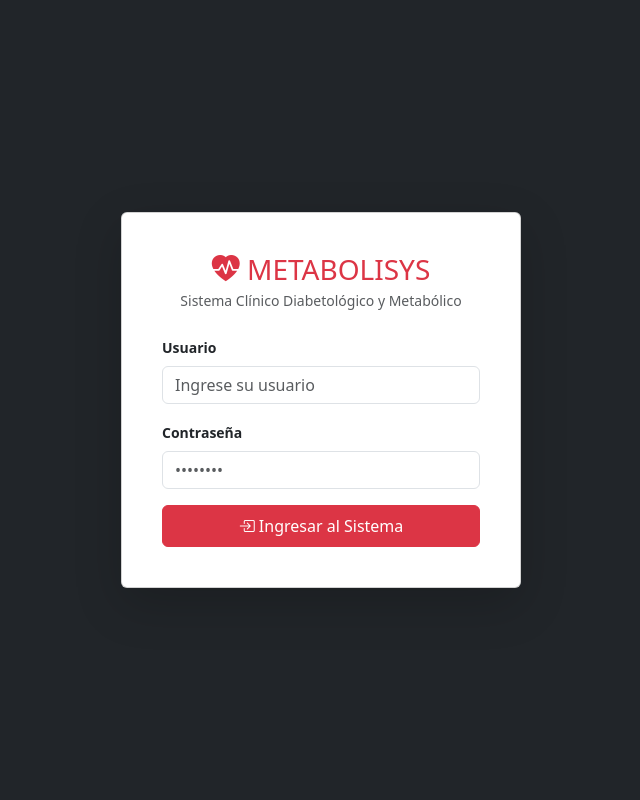
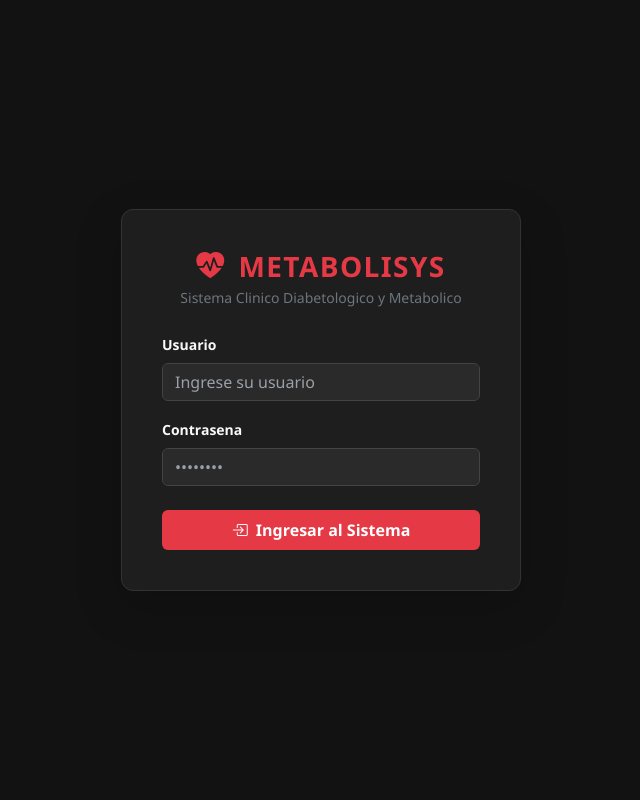
Before and after one commit to patriciafranco-web/metabolysisdem, a Flask app: page /login in a window 1280 px wide. Shown: the whole page, without its empty margins (319-959 px from the left). Run offline with Flask 3, Linux system fonts and the light colour scheme.

Commit message:
Update login.html

```diff
--- a/templates/login.html
+++ b/templates/login.html
@@ -6,29 +6,72 @@
     <title>Acceso - Metabolisys</title>
     <link href="https://cdn.jsdelivr.net/npm/bootstrap@5.3.2/dist/css/bootstrap.min.css" rel="stylesheet">
     <link rel="stylesheet" href="https://cdn.jsdelivr.net/npm/bootstrap-icons@1.11.1/font/bootstrap-icons.css">
+    <style>
+        body {
+            background-color: #121212 !important;
+            color: #e9ecef;
+            font-family: 'Segoe UI', Tahoma, Geneva, Verdana, sans-serif;
+        }
+        .login-card {
+            background-color: #1e1e1e !important;
+            border: 1px solid #333 !important;
+            color: #ffffff !important;
+            border-radius: 12px;
+        }
+        .form-control {
+            background-color: #2a2a2a !important;
+            border: 1px solid #444 !important;
+            color: #ffffff !important;
+        }
+        .form-control:focus {
+            background-color: #323232 !important;
+            border-color: #e63946 !important;
+            color: #ffffff !important;
+            box-shadow: 0 0 0 0.2rem rgba(230, 57, 70, 0.2) !important;
+        }
+        .form-control::placeholder {
+            color: #9aa0a6;
+        }
+        .brand-heading {
+            color: #e63946;
+            letter-spacing: 0.05em;
+        }
+        .btn-login {
+            background-color: #e63946;
+            border: none;
+            font-weight: 600;
+        }
+        .btn-login:hover {
+            background-color: #d90429;
+        }
+    </style>
 </head>
-<body class="bg-dark d-flex align-items-center justify-content-center vh-100">
-    <div class="card shadow-lg p-4" style="width: 100%; max-width: 400px;">
+<body class="d-flex align-items-center justify-content-center vh-100 px-3">
+    <div class="card login-card shadow-lg p-4" style="width: 100%; max-width: 400px;">
         <div class="card-body text-center">
-            <h3 class="text-danger mb-1"><i class="bi bi-heart-pulse-fill"></i> METABOLISYS</h3>
-            <p class="text-muted small mb-4">Sistema Clínico Diabetológico y Metabólico</p>
+            <h3 class="brand-heading fw-bold mb-1">
+                <i class="bi bi-heart-pulse-fill me-1"></i> METABOLISYS
+            </h3>
+            <p class="text-secondary small mb-4">Sistema Clinico Diabetologico y Metabolico</p>
 
             {% if error %}
-            <div class="alert alert-danger py-2 small" role="alert">
+            <div class="alert alert-danger py-2 small text-start" role="alert">
                 {{ error }}
             </div>
             {% endif %}
 
             <form method="POST">
                 <div class="mb-3 text-start">
-                    <label class="form-label fw-bold small">Usuario</label>
-                    <input type="text" class="form-control" name="username" placeholder="Ingrese su usuario" required>
+                    <label class="form-label fw-semibold small text-light">Usuario</label>
+                    <input type="text" class="form-control" name="username" placeholder="Ingrese su usuario" autocomplete="username" required>
                 </div>
-                <div class="mb-3 text-start">
-                    <label class="form-label fw-bold small">Contraseña</label>
-                    <input type="password" class="form-control" name="password" placeholder="••••••••" required>
+                <div class="mb-4 text-start">
+                    <label class="form-label fw-semibold small text-light">Contrasena</label>
+                    <input type="password" class="form-control" name="password" placeholder="••••••••" autocomplete="current-password" required>
                 </div>
-                <button type="submit" class="btn btn-danger w-100 py-2"><i class="bi bi-box-arrow-in-right"></i> Ingresar al Sistema</button>
+                <button type="submit" class="btn btn-danger btn-login w-100 py-2">
+                    <i class="bi bi-box-arrow-in-right me-1"></i> Ingresar al Sistema
+                </button>
             </form>
         </div>
     </div>
```
